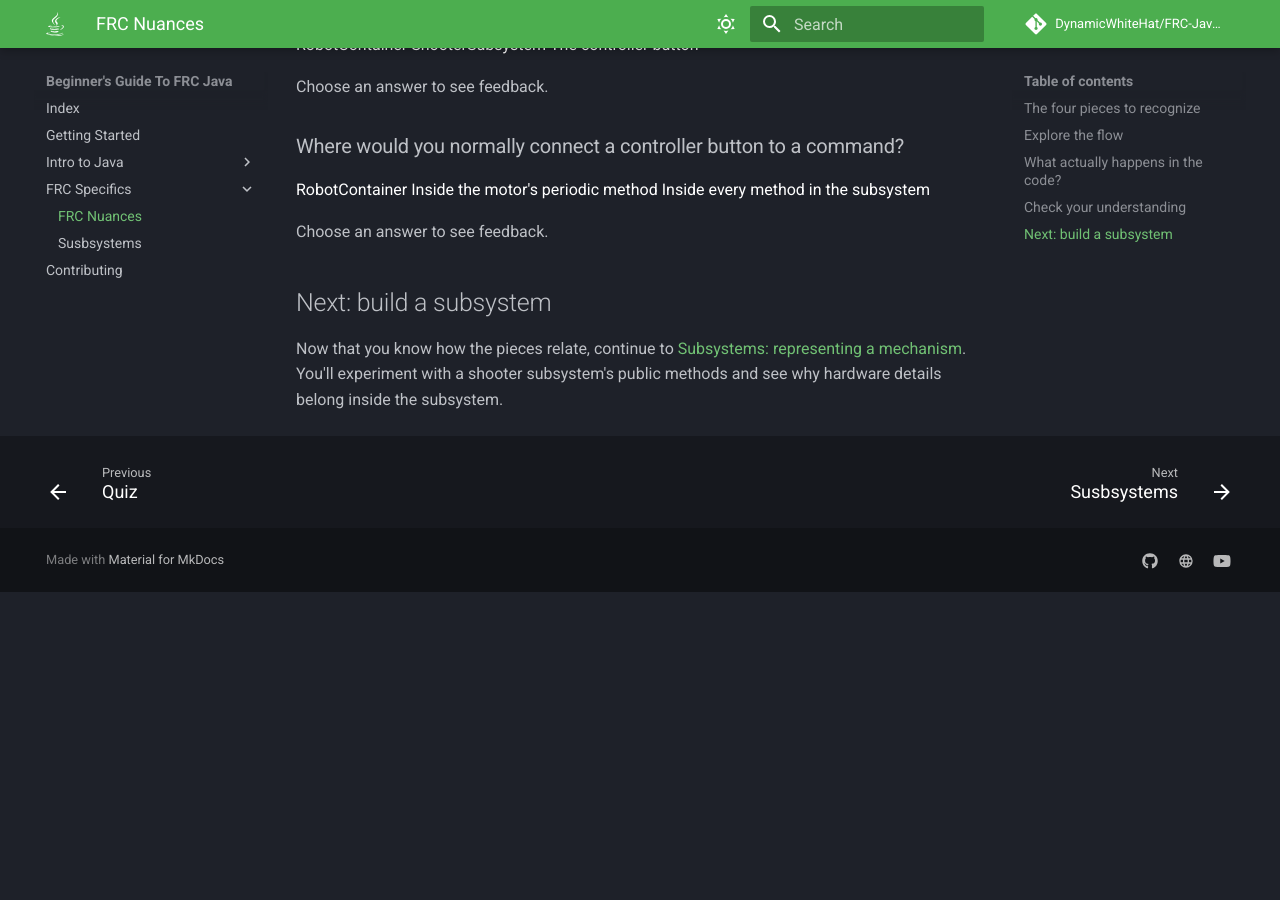
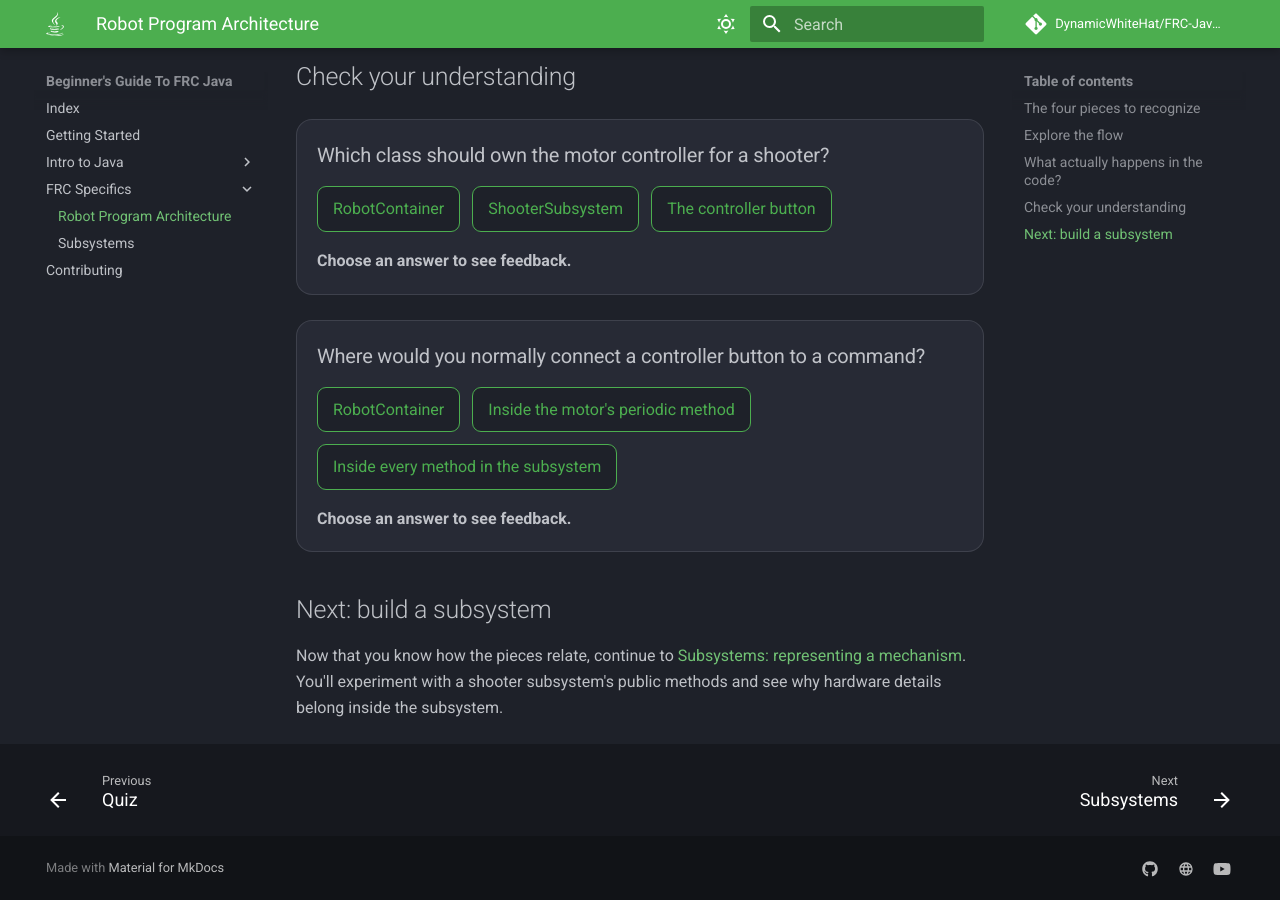
Before and after one commit to DynamicWhiteHat/FRC-Java-Docs, an MkDocs documentation site: the page built from docs/frcSpecifics/frcProgramming.md, in a window 1280 px wide and 900 px high, scrolled down 2387 px. Built offline with MkDocs 1.6.1 and Material for MkDocs 9.7.7, drawn with Linux system fonts in a browser that asks for light colours; comment, search, counter and statistics services are not loaded; before the commit the page ends 2979 px from its top, so only the background shows below that.

Commit message:
Wire interactive FRC labs into MkDocs

```diff
--- a/mkdocs.yml
+++ b/mkdocs.yml
@@ -7,22 +7,20 @@
   favicon: assets/Logo.png
   features:
     - navigation.footer
+  palette:
+    - scheme: slate
+      toggle:
+        icon: material/weather-sunny
+        name: Light Mode
+      primary: green
+      accent: deep purple
+    - scheme: default
+      toggle:
+        icon: material/weather-night
+        name: Dark Mode
+      primary: green
+      accent: deep purple
 
-  palette:
-  # Dark Mode
-  - scheme: slate
-    toggle:
-      icon: material/weather-sunny
-      name: Light Mode
-    primary: green
-    accent: deep purple
-   # Light Mode
-  - scheme: default
-    toggle:
-      icon: material/weather-night
-      name: Dark Mode
-    primary: green
-    accent: deep purple
 markdown_extensions:
   - attr_list
   - pymdownx.emoji:
@@ -42,6 +40,12 @@
   - md_in_html
   - pymdownx.blocks.caption
 
+extra_css:
+  - stylesheets/frc-labs.css
+
+extra_javascript:
+  - javascripts/frc-labs.js
+
 nav:
   - Index: index.md
   - Getting Started: gettingStarted.md
@@ -52,8 +56,8 @@
     - Lesson 3: introToJava/javaLesson3.md
     - Quiz: introToJava/javaQuiz.md
   - FRC Specifics:
-    - FRC Nuances: frcSpecifics/frcProgramming.md
-    - Susbsystems: frcSpecifics/subsystems.md
+    - Robot Program Architecture: frcSpecifics/frcProgramming.md
+    - Subsystems: frcSpecifics/subsystems.md
   - Contributing: contributing.md
 
 repo_name: DynamicWhiteHat/FRC-Java-Docs
```
